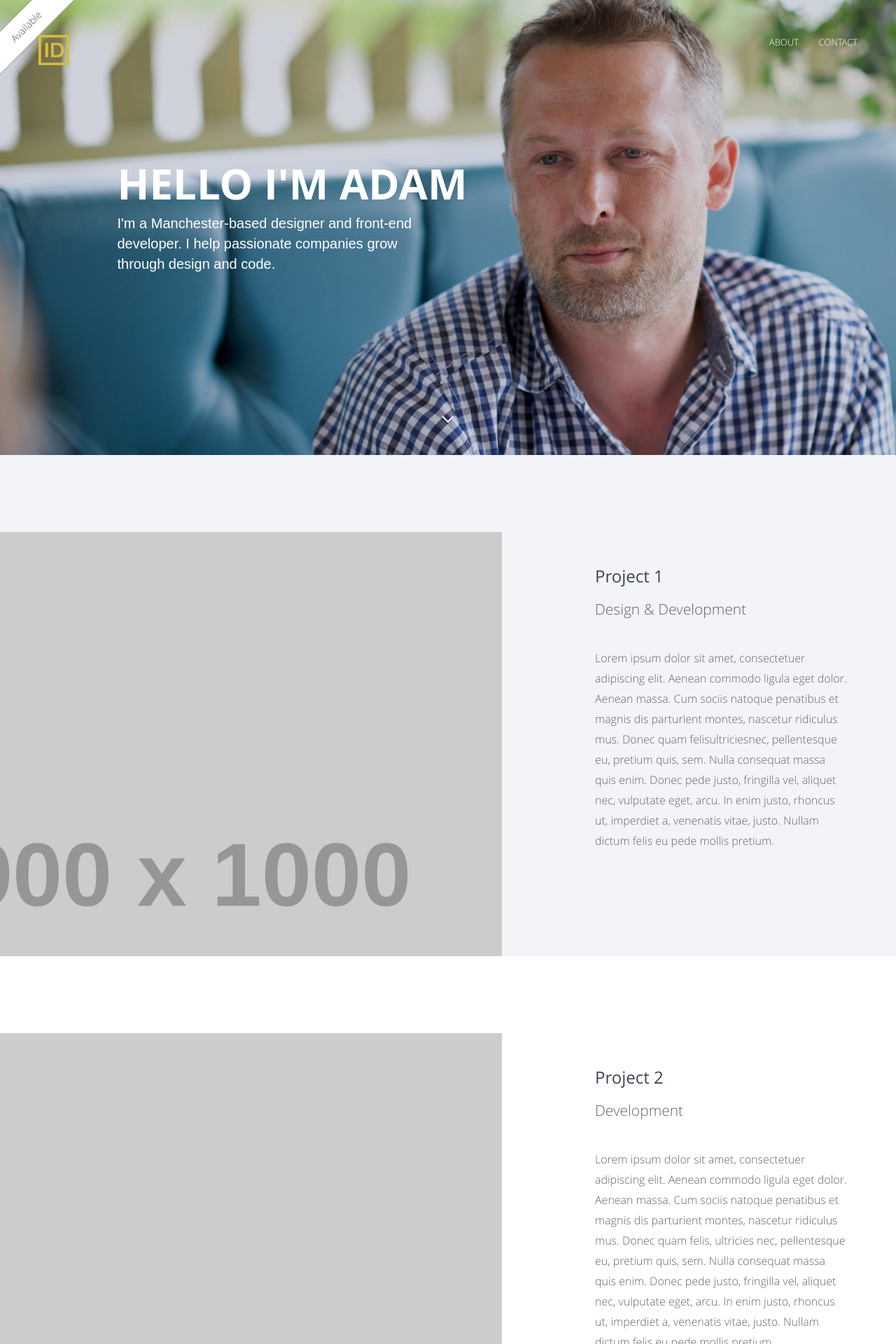
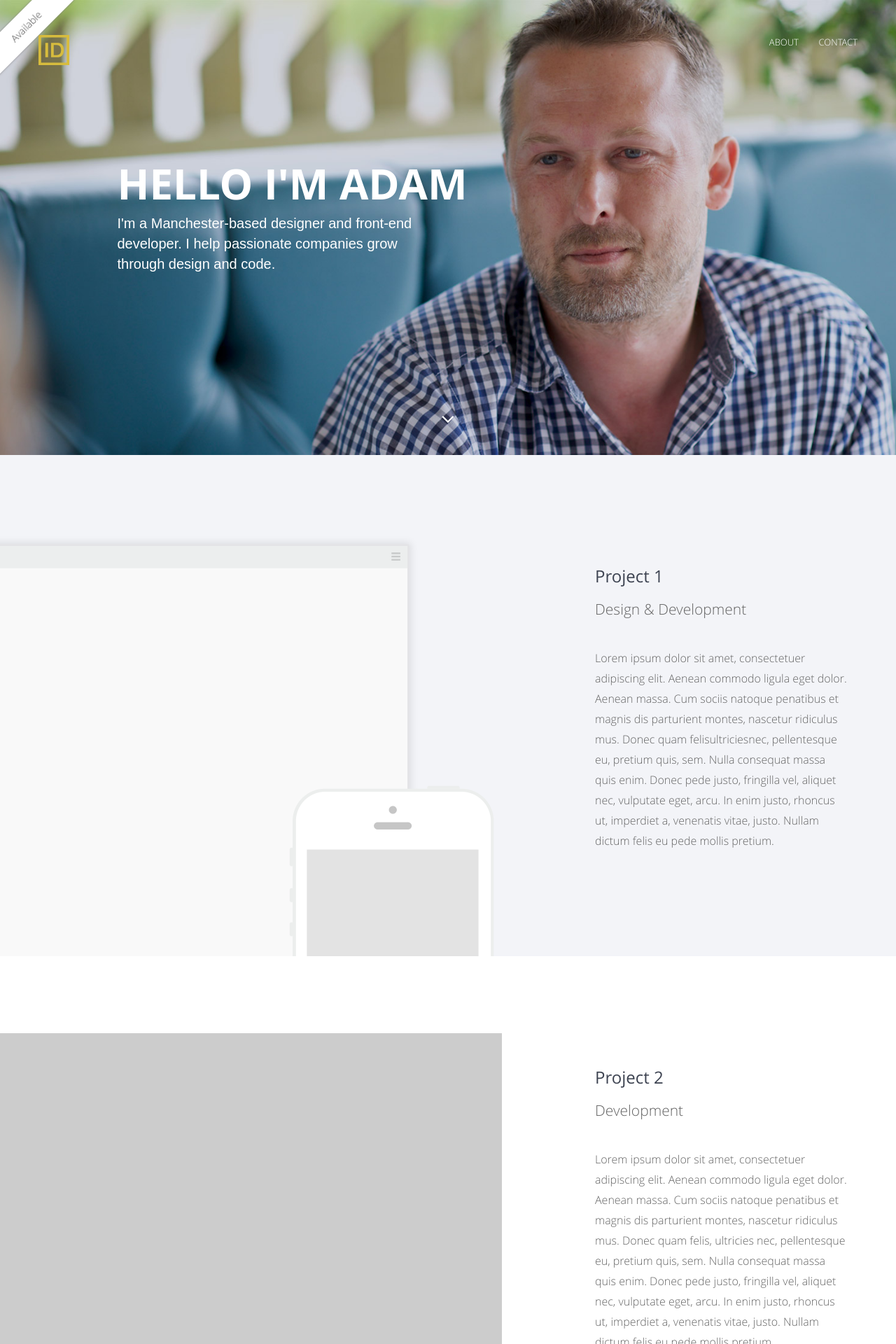
Before and after one commit to Imaginarydesign/imaginarydesign.co.uk, a Jekyll site: the page built from latest.html, in a window 1280 px wide. Shown: the top 1920 px of the page at 70% size. Built offline with Jekyll 4.4.1, drawn with Linux system fonts in a browser that asks for light colours; some web fonts are replaced; Markdown is read by kramdown in place of the engine named in the settings.

Commit message:
Add case study template

```diff
--- a/_data/casestudies.yml
+++ b/_data/casestudies.yml
@@ -3,7 +3,7 @@
   category: Design & Development
   description: Lorem ipsum dolor sit amet, consectetuer adipiscing elit. Aenean commodo ligula eget dolor.
     Aenean massa. Cum sociis natoque penatibus et magnis dis parturient montes, nascetur ridiculus mus. Donec quam felisultriciesnec, pellentesque eu, pretium quis, sem. Nulla consequat massa quis enim. Donec pede justo, fringilla vel, aliquet nec, vulputate eget, arcu. In enim justo, rhoncus ut, imperdiet a, venenatis vitae, justo. Nullam dictum felis eu pede mollis pretium.
-  image: http://dummyimage.com/900x1000/4d494d/686a82.gif&text=placeholder+image
+  image: /assets/images/case-studies/case-study-template.png
   active: true
 
 - title: Project 2
```
Also changed, not shown: assets/images/case-studies/case-study-template.png (added), assets/js/main.min.js, src/images/case-studies/case-study-template.png (added), 3 other files.
